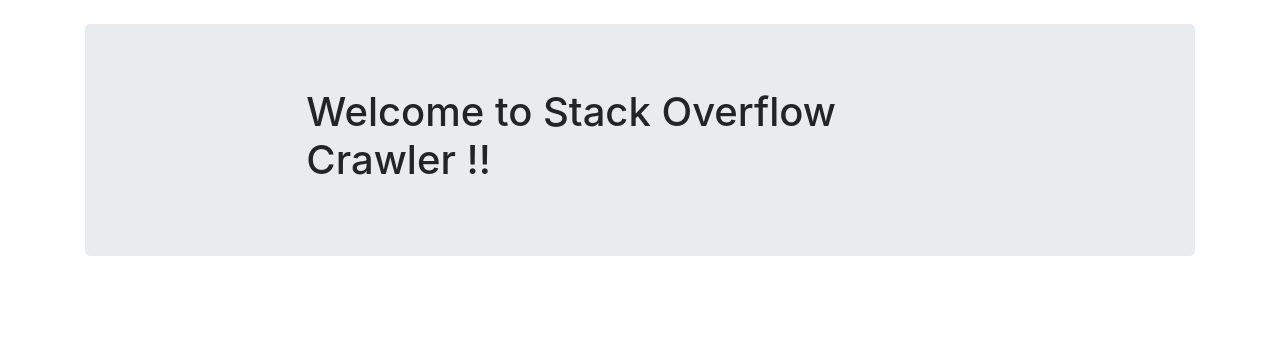
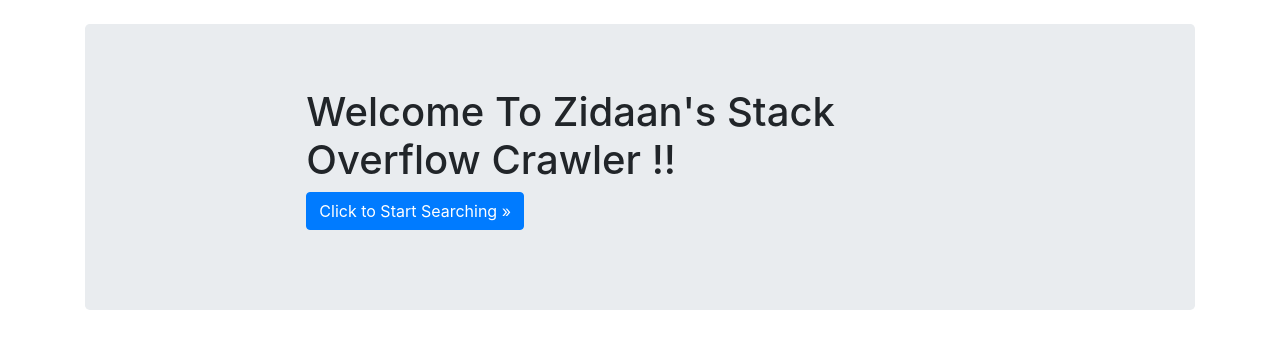
Before and after one commit to thzidaan/Stack-Overflow-API, a Flask app: page / in a window 1280 px wide. Shown: the top 349 px of the page. Run offline with Flask 2, Linux system fonts and the light colour scheme; some libraries are stand-ins or nearby versions.

Commit message:
Button added

```diff
--- a/templates/index.html
+++ b/templates/index.html
@@ -9,7 +9,11 @@
 <main role="main">
   <div class="jumbotron">
     <div class="col-sm-8 mx-auto">
-      <h1>Welcome to Stack Overflow Crawler !!</h1>
+      <h1>Welcome To Zidaan's Stack Overflow Crawler !! </h1>
+        <a class="btn btn-primary" href="/form" role="button"
+          >Click to Start Searching &raquo;</a
+        >
+      </p>
     </div>
   </div>
 </main>
```
